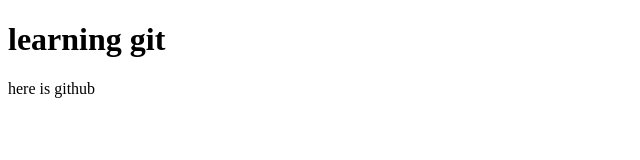
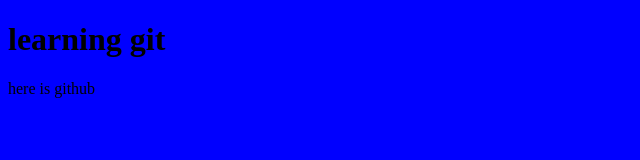
Before and after one commit to devynjohnsen/Test-Repo, a plain HTML site: page index.html in a window 1280 px wide. Shown: the whole page, without its empty margins (0-640 px from the left). Drawn offline with Linux system fonts and the light colour scheme.

Commit message:
added stylesheet

```diff
--- a/index.html
+++ b/index.html
@@ -3,6 +3,8 @@
 <head>
 <meta charset="UTF-8">
 <title>Out Test Website</title>
+<link href="css/styles.css" type="text/css" rel="stylesheet" />
+
 </head>
 		<h1> learning git </h1>
         <p> here is github </p>
```
